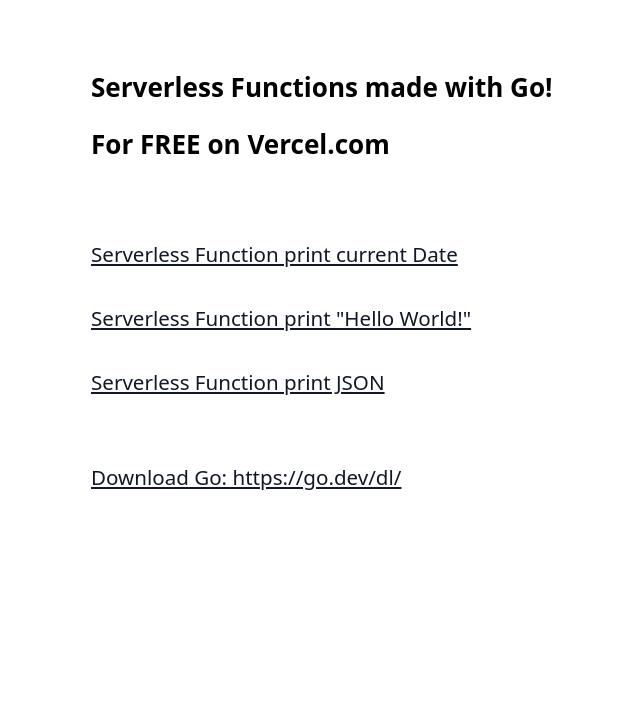
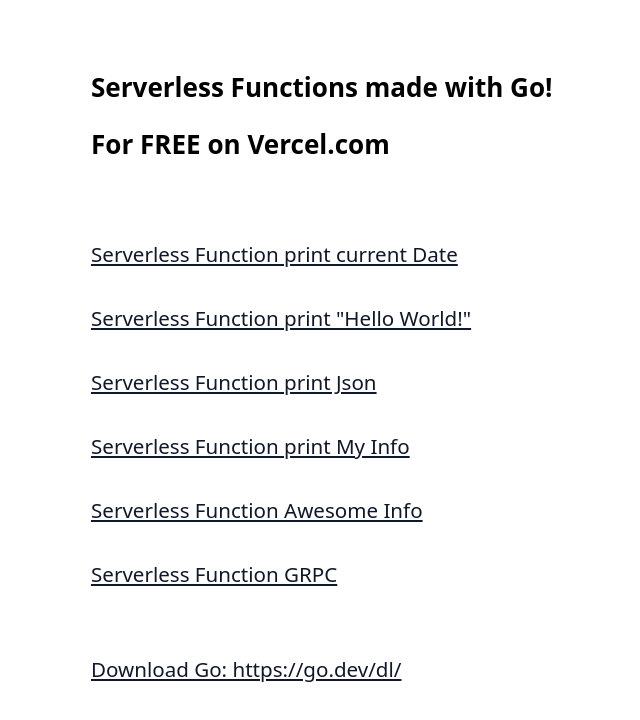
Before and after one commit to hzxc/tmpl-go-vercel, a website: page public/index.html in a window 1280 px wide. Shown: the whole page, without its empty margins (181-821 px from the left). Drawn offline with Linux system fonts and the light colour scheme.

Commit message:
2022-7-14 18:42

```diff
--- a/public/index.html
+++ b/public/index.html
@@ -48,7 +48,10 @@
     <br />
     <a href="/api/date"> Serverless Function print current Date </a>
     <a href="/api/hello"> Serverless Function print "Hello World!" </a>
-    <a href="/api/json"> Serverless Function print JSON </a>
+    <a href="/api/json"> Serverless Function print Json </a>
+    <a href="/api/myinfo"> Serverless Function print My Info </a>
+    <a href="/api/awesome"> Serverless Function Awesome Info </a>
+    <a href="/api/grpc"> Serverless Function GRPC </a>
     <br />
     <a href="https://go.dev/dl/" rel="noopener noreferrer" target="_blank">
       Download Go: https://go.dev/dl/
```
Also changed, not shown: public/cover.jpg (deleted).
